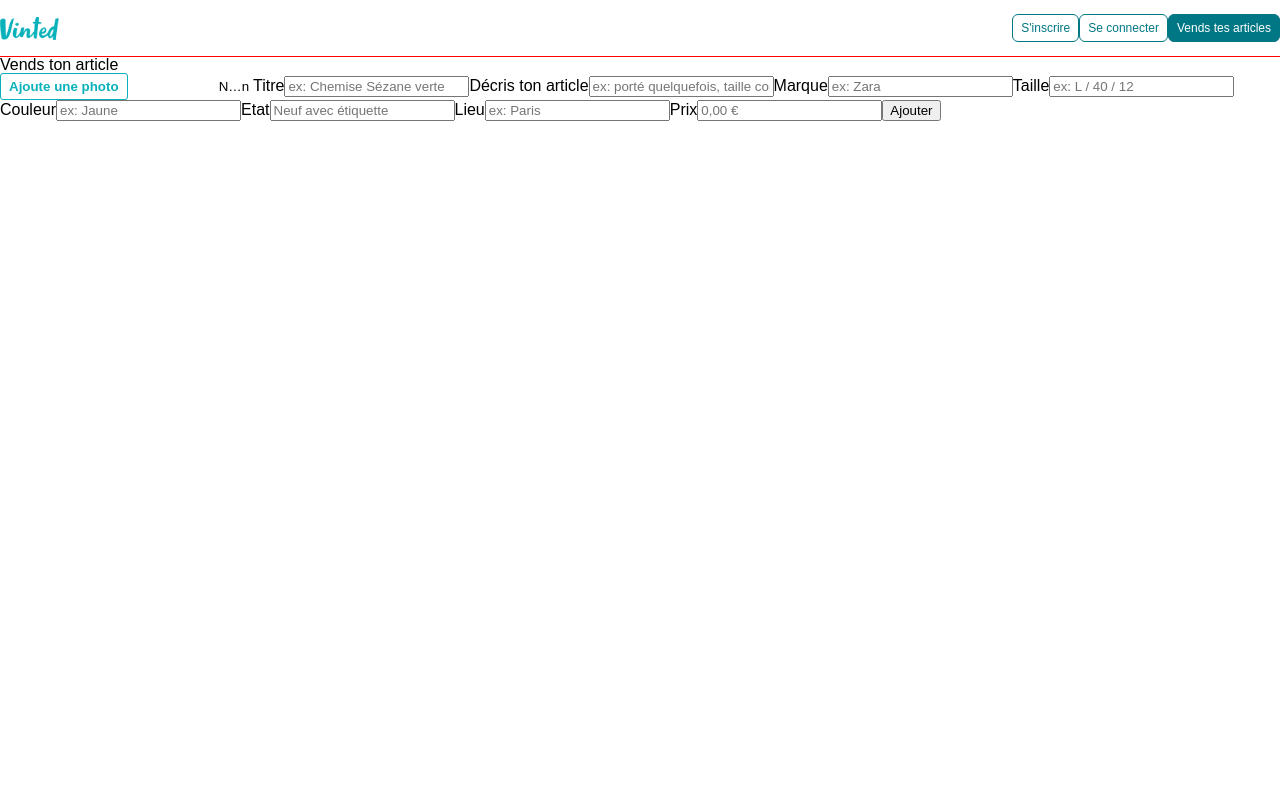
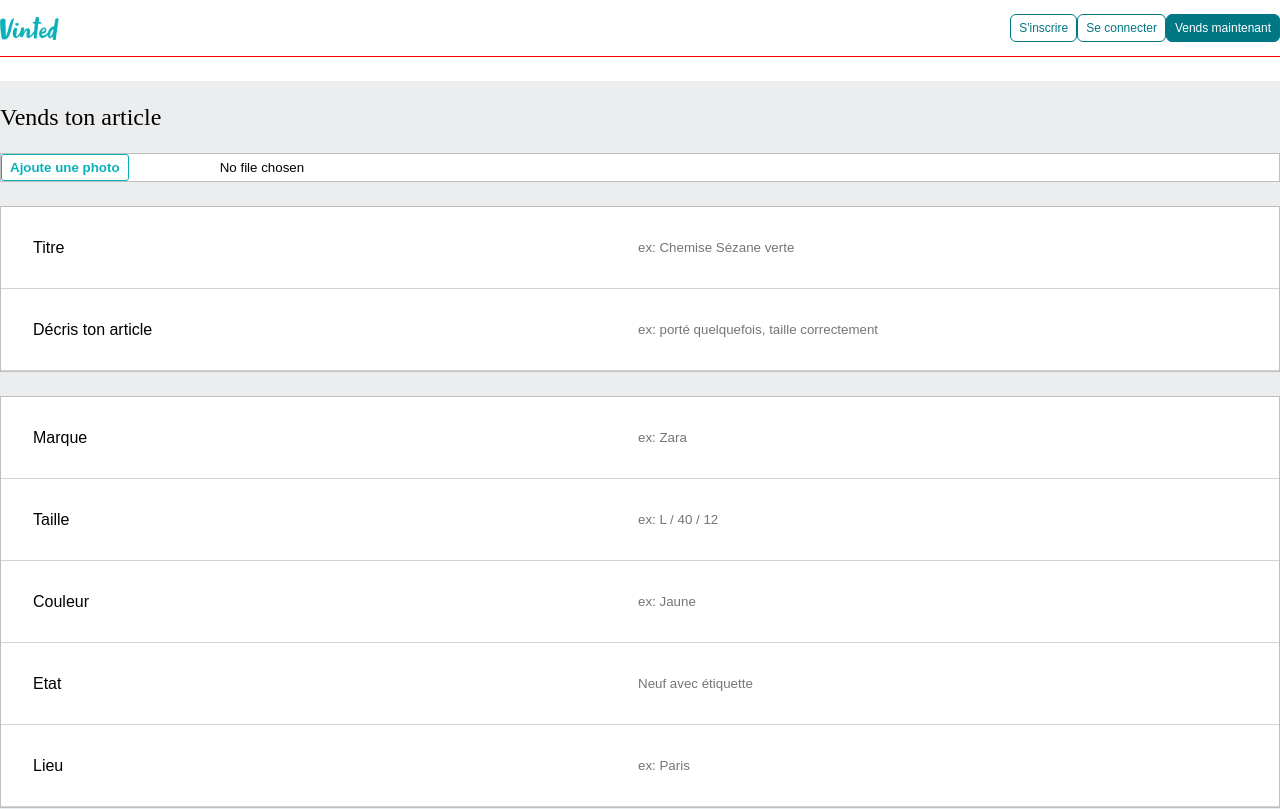
Before and after one commit to maeva-d/Vinted-React, a React (Vite) app: page /publish in a window 1280 px wide. Shown: the top 809 px of the page. Built offline with nearby package versions, Linux system fonts and the light colour scheme.

Commit message:
finished exercice form-data

```diff
--- a/src/App.css
+++ b/src/App.css
@@ -1,103 +1,7 @@
+@import "./Components/header.css";
+@import "./pages/home.css";
+@import "./pages/publish.css";
+
 body {
   font-family: Arial, Helvetica, sans-serif;
 }
-
-header {
-  height: 56px;
-  border-bottom: 1px solid red;
-  display: flex;
-  align-items: center;
-  justify-content: space-between;
-}
-
-/* vinted logo */
-header img {
-  width: 59px;
-  height: 23px;
-}
-
-header button {
-  border-width: 1px;
-  border-style: solid;
-  padding: 0 8px;
-  border-radius: 6px;
-  line-height: 16px;
-  font-size: 12px;
-  height: 28px;
-  cursor: pointer;
-}
-
-.green {
-  border-color: #007784;
-  background-color: white;
-  color: #007784;
-}
-
-.red {
-  border-color: #c2175b;
-  background-color: #c2175b;
-  color: white;
-}
-
-.sell {
-  border-color: #007784;
-  background-color: #007784;
-  color: white;
-}
-
-header button:not(:last-child) {
-  margin-right: 16px;
-  /* background-color: white;
-  color: rgb(0 119 132); */
-}
-
-.container {
-  width: 1280px;
-  margin: 0 auto;
-}
-
-/* hero image */
-main > div > img {
-  width: 100vw;
-  height: 600px;
-  object-fit: cover;
-  position: relative;
-}
-
-main > div > div {
-  width: 1280px;
-  margin: 0 auto;
-  position: relative;
-  bottom: 300px;
-  left: 0px;
-  background-color: white;
-}
-
-/* all articles */
-main section {
-  display: flex;
-  flex-wrap: wrap;
-  flex: 1;
-  gap: 16px;
-}
-
-article > img {
-  height: 360px;
-  width: 235px;
-  object-fit: cover;
-}
-
-/* user username and avatar */
-article > div {
-  display: flex;
-  align-items: center;
-}
-
-/* user avatar */
-article > div > img {
-  border-radius: 50%;
-  width: 24px;
-  height: 24px;
-  object-fit: cover;
-  margin-right: 16px;
-}
--- a/src/App.jsx
+++ b/src/App.jsx
@@ -18,6 +18,7 @@ import Header from "./Components/Header";
 // Etape 3 : J'utilise les composants que j'ai importés
 function App() {
   const [token, setToken] = useState(Cookies.get("connexion-token") || null);
+  // search et setSearch sont dans App car je ne peux pas mettre dans header et ensuite remonter à Home: je les mets dans l'ancêtre commun le plus proche
   // const [search, setSearch] = useState("");
 
   const handleToken = (token) => {
@@ -36,13 +37,25 @@ function App() {
         {/* search={search} setSearch={setSearch} */}
       </Header>
       <Routes>
-        <Route path="/" element={<Home handleToken={handleToken} />} />
-        <Route path="/offers/:id" element={<Offer />} />
-        <Route path="/signup" element={<Signup handleToken={handleToken} />} />
-        <Route path="/login" element={<Login handleToken={handleToken} />} />
+        <Route
+          path="/"
+          element={<Home token={token} handleToken={handleToken} />}
+        />
+        <Route
+          path="/offers/:id"
+          element={<Offer token={token} handleToken={handleToken} />}
+        />
+        <Route
+          path="/signup"
+          element={<Signup token={token} handleToken={handleToken} />}
+        />
+        <Route
+          path="/login"
+          element={<Login token={token} handleToken={handleToken} />}
+        />
         <Route
           path="/publish"
-          element={<Publish handleToken={handleToken} />}
+          element={<Publish token={token} handleToken={handleToken} />}
         />
       </Routes>
     </Router>
--- a/src/Components/Header.jsx
+++ b/src/Components/Header.jsx
@@ -1,3 +1,4 @@
+import "./header.css";
 import { Link, useNavigate } from "react-router-dom";
 
 const Header = ({ token, handleToken }) => {
@@ -10,11 +11,12 @@ const Header = ({ token, handleToken }) => {
   const navigate = useNavigate();
 
   return (
-    <header className="container">
+    <header>
+      <div className="container">
         <img src="\src\assets\logo-vinted.png" />
         {/* <input type="text" placeholder = "Rechercher des articles"
       value={search} onChange ={(event) => {setSearch(event.target.value)}}/> */}
-      <div>
+        <nav>
           {token ? (
             <>
               <p>Bienvenue sur Vinted</p>
@@ -39,15 +41,10 @@ const Header = ({ token, handleToken }) => {
               </Link>
             </>
           )}
-        {token ? (
-          <Link to="/publish">
-            <button className="sell">Vends tes articles</button>
+          <Link to={token ? "/publish" : "/login"}>
+            <button className="sell">Vends maintenant</button>
           </Link>
-        ) : (
-          <Link to="/login">
-            <button className="sell">Vends tes articles</button>
-          </Link>
-        )}
+        </nav>
       </div>
     </header>
   );
--- /dev/null
+++ b/src/Components/header.css
@@ -0,0 +1,65 @@
+header {
+  height: 56px;
+  border-bottom: 1px solid red;
+  display: flex;
+  align-items: center;
+  justify-content: space-between;
+  background-color: white;
+}
+
+header > div {
+  display: flex;
+  align-items: center;
+  justify-content: space-between;
+}
+
+header nav {
+  display: flex;
+  align-items: center;
+}
+
+/* vinted logo */
+header img {
+  width: 59px;
+  height: 23px;
+}
+
+header button {
+  border-width: 1px;
+  border-style: solid;
+  padding: 0 8px;
+  border-radius: 6px;
+  line-height: 16px;
+  font-size: 12px;
+  height: 28px;
+  cursor: pointer;
+}
+
+.green {
+  border-color: #007784;
+  background-color: white;
+  color: #007784;
+}
+
+.red {
+  border-color: #c2175b;
+  background-color: #c2175b;
+  color: white;
+}
+
+.sell {
+  border-color: #007784;
+  background-color: #007784;
+  color: white;
+}
+
+header button:not(:last-child) {
+  margin-right: 16px;
+  /* background-color: white;
+    color: rgb(0 119 132); */
+}
+
+.container {
+  width: 1280px;
+  margin: 0 auto;
+}
--- a/src/pages/Home.jsx
+++ b/src/pages/Home.jsx
@@ -1,3 +1,4 @@
+import "./home.css";
 import axios from "axios";
 import { useState, useEffect } from "react";
 
@@ -28,44 +29,39 @@ const Home = ({ token }) => {
     <p>Chargement en cours...</p>
   ) : (
     <main>
-      <div>
-        <img src="\src\assets\hero-image.jpg" alt="hero-image" />
-        <div>
-          <h2>Prêts à faire du tri dans vos placards?</h2>
-          {token ? (
-            <Link to="/publish">
-              <button>Vends maintenant</button>
-            </Link>
-          ) : (
-            <Link to="/login">
-              <button>Vends maintenant</button>
-            </Link>
-          )}
+      <img
+        className="hero-image"
+        src="\src\assets\hero-image.jpg"
+        alt="hero-image"
+      />
+      <div className="hero-box-large">
+        <div className="hero-box-small">
+          <h2 className="home-h2">Prêts à faire du tri dans vos placards?</h2>
+          <Link to={token ? "/publish" : "/login"}>
+            <button>Vends maintenant</button>
+          </Link>
         </div>
       </div>
-      <section className="container">
+      <section className="home-all-offers">
         {data.offers.map((offer) => {
           return (
             //backticks pour faire une interpolation, et des accolades autours des backticks car je code dans du HTML et HTML ne connait pas les backticks (mais JS oui)
             <Link to={`/offers/${offer._id}`} key={offer._id}>
               <article key={offer._id}>
-                <div>
-                  {/* {console.log("...avatar =>", offer.owner.account.avatar)} */}
+                <div className="home-user-info">
                   {offer.owner.account.avatar && (
                     <img
+                      className="home-avatar"
                       src={offer.owner.account.avatar.secure_url}
                       alt="user avatar"
                     />
                   )}
                   <span>{offer.owner.account.username}</span>
                 </div>
-                {/* {console.log(
-                  "offer product_detail secure_url =>",
-                  offer.product_image.secure_url
-                )} */}
                 {offer.product_image.secure_url && (
                   <img
                     src={offer.product_image.secure_url}
+                    className="  home-article-img"
                     alt="clothes preview"
                   />
                 )}
--- a/src/pages/Publish.css
+++ b/src/pages/Publish.css
@@ -1,3 +1,52 @@
+.publish-main {
+  background-color: #ebedee;
+}
+
+.container {
+  width: 1280px;
+  margin: 0 auto;
+}
+
+/* form {
+  display: flex;
+  flex-direction: column;
+} */
+
+.publish-form {
+  background-color: #ebedee;
+  display: flex;
+  flex-direction: column;
+  gap: 24px;
+}
+
+.publish-h2 {
+  font-size: 24px;
+  font-family: "Maison Neue";
+  padding: 24px 0;
+  margin-top: 24px;
+}
+
+.publish-section {
+  background-color: white;
+  display: flex;
+  flex-direction: column;
+  border: 1px solid rgb(190, 190, 190);
+}
+
+.publish-line {
+  display: flex;
+  padding: 32px;
+  align-items: center;
+  justify-content: space-between;
+  border-bottom: 1px solid lightgrey;
+}
+
+.publish-input {
+  border: none;
+  width: 50%;
+}
+
+/* add picture button */
 .custom-file-input::-webkit-file-upload-button {
   visibility: hidden;
 }
@@ -22,3 +71,13 @@
 .custom-file-input:active::before {
   background: -webkit-linear-gradient(top, #e3e3e3, #f9f9f9);
 }
+
+.publish-button {
+  color: white;
+  background-color: #09b1ba;
+  border: none;
+  width: 100px;
+  margin-left: auto;
+  padding: 8px;
+  border-radius: 5px;
+}
--- a/src/pages/Publish.jsx
+++ b/src/pages/Publish.jsx
@@ -3,7 +3,7 @@ import axios from "axios";
 import { useState } from "react";
 
 const Publish = ({ token }) => {
-  const [name, setName] = useState("");
+  // const [name, setName] = useState("");
   const [title, setTitle] = useState("");
   const [description, setDescription] = useState("");
   const [brand, setBrand] = useState("");
@@ -12,24 +12,46 @@ const Publish = ({ token }) => {
   const [condition, setCondition] = useState("");
   const [location, setLocation] = useState("");
   const [price, setPrice] = useState("");
+  const [picture, setPicture] = useState(null);
 
-  const [picture, setPicture] = useState(null);
-  const [cloudinaryPic, setCloudinaryPic] = useState(null);
+  // const [cloudinaryPic, setCloudinaryPic] = useState(null);
 
   const handleSubmit = async (event) => {
     event.preventDefault();
     try {
+      const formData = new FormData();
+      formData.append("title", title);
+      formData.append("description", description);
+      formData.append("price", price);
+      formData.append("condition", condition);
+      formData.append("city", location);
+      formData.append("brand", brand);
+      formData.append("size", size);
+      formData.append("color", color);
+      formData.append("picture", picture);
+      const response = await axios.post(
+        "https://lereacteur-vinted-api.herokuapp.com/offer/publish",
+        formData,
+        {
+          headers: {
+            Authorization: `Bearer ${token}`,
+            "Content-Type": "multipart/form-data",
+          },
+        }
+      );
+      console.log(response);
+      // Est-ce que j'ai bien un response.data.secure_url ?
     } catch (error) {
       console.log(error);
     }
   };
 
   return (
-    <main>
-      <h2>Vends ton article</h2>
-      <form>
-        {/* onSubmit={handleSubmit}> */}
-        {/* <label forhtml="name">"Ajoute une photo"</label> */}
+    <main className="publish-main">
+      <div className="container">
+        <h2 className="publish-h2">Vends ton article</h2>
+        <form onSubmit={handleSubmit} className="publish-form">
+          <section className="publish-section">
             <input
               // Ici on veut POSTER UNE PHOTO : c'est un input de type file
               type="file"
@@ -38,80 +60,120 @@ const Publish = ({ token }) => {
               }}
               className="custom-file-input"
             />
+          </section>
+          <section className="publish-section">
+            <div className="publish-line">
               <label forhtml="title">Titre</label>
               <input
+                className="publish-input"
                 type="text"
+                id="title"
                 placeholder="ex: Chemise Sézane verte"
                 value={title}
                 onChange={(event) => {
-            setName(event.target.value);
+                  setTitle(event.target.value);
                 }}
               />
+            </div>
+            <div className="publish-line">
               <label forhtml="description">Décris ton article</label>
               <input
+                className="publish-input"
                 type="text"
+                id="description"
                 placeholder="ex: porté quelquefois, taille correctement"
                 value={description}
                 onChange={(event) => {
                   setDescription(event.target.value);
                 }}
               />
+            </div>
+          </section>
+          <section className="publish-section">
+            <div className="publish-line">
               <label forhtml="brand">Marque</label>
               <input
+                className="publish-input"
                 type="text"
+                id="brand"
                 placeholder="ex: Zara"
                 value={brand}
                 onChange={(event) => {
                   setBrand(event.target.value);
                 }}
               />
+            </div>
+            <div className="publish-line">
               <label forhtml="size">Taille</label>
               <input
+                className="publish-input"
                 type="text"
+                id="size"
                 placeholder="ex: L / 40 / 12"
                 value={size}
                 onChange={(event) => {
                   setSize(event.target.value);
                 }}
-        />
+              />{" "}
+            </div>
+            <div className="publish-line">
               <label forhtml="color">Couleur</label>
               <input
+                className="publish-input"
                 type="text"
+                id="color"
                 placeholder="ex: Jaune"
                 value={color}
                 onChange={(event) => {
                   setColor(event.target.value);
                 }}
               />
+            </div>
+            <div className="publish-line">
               <label forhtml="condition">Etat</label>
               <input
+                className="publish-input"
                 type="text"
+                id="condition"
                 placeholder="Neuf avec étiquette"
                 value={condition}
                 onChange={(event) => {
                   setCondition(event.target.value);
                 }}
               />
+            </div>
+            <div className="publish-line">
               <label forhtml="location">Lieu</label>
               <input
+                className="publish-input"
                 type="text"
+                id="location"
                 placeholder="ex: Paris"
                 value={location}
                 onChange={(event) => {
                   setLocation(event.target.value);
                 }}
               />
+            </div>
+          </section>
+          <section className="publish-section">
+            <div className="publish-line">
               <label forhtml="price">Prix</label>
               <input
+                className="publish-input"
                 type="text"
+                id="price"
                 placeholder="0,00 €"
                 value={price}
                 onChange={(event) => {
                   setPrice(event.target.value);
                 }}
               />
-        <button>Ajouter</button>
+            </div>
+          </section>
+          <button className="publish-button">Ajouter</button>
         </form>
+      </div>
     </main>
   );
 };
--- /dev/null
+++ b/src/pages/home.css
@@ -0,0 +1,64 @@
+body {
+  font-family: Arial, Helvetica, sans-serif;
+}
+
+.container {
+  width: 1280px;
+  margin: 0 auto;
+}
+
+.home-h2 {
+  color: rgb(23 23 23);
+  font-size: 32px;
+  font-weight: 500;
+}
+
+.hero-image {
+  width: 100%;
+  height: 600px;
+  object-fit: cover;
+  position: relative;
+  box-sizing: border-box;
+}
+
+.hero-box-large {
+  width: 1280px;
+  margin: 0 auto;
+  position: relative;
+  bottom: 350px;
+  left: 0px;
+}
+
+.hero-box-small {
+  max-width: 384px;
+  background-color: white;
+  padding: 32px;
+}
+
+.home-all-offers {
+  width: 1280px;
+  margin: 0 auto;
+  display: flex;
+  flex-wrap: wrap;
+  flex: 1;
+  gap: 24px;
+}
+
+.home-article-img {
+  height: 360px;
+  width: 235px;
+  object-fit: cover;
+}
+
+.home-user-info {
+  display: flex;
+  align-items: center;
+}
+
+.home-avatar {
+  border-radius: 50%;
+  width: 24px;
+  height: 24px;
+  object-fit: cover;
+  margin-right: 16px;
+}
```
Also changed, not shown: src/pages/login.css (added), src/pages/offer.css (added), src/pages/signup.css (added). Lines whose indentation alone changed are shown as unchanged.
